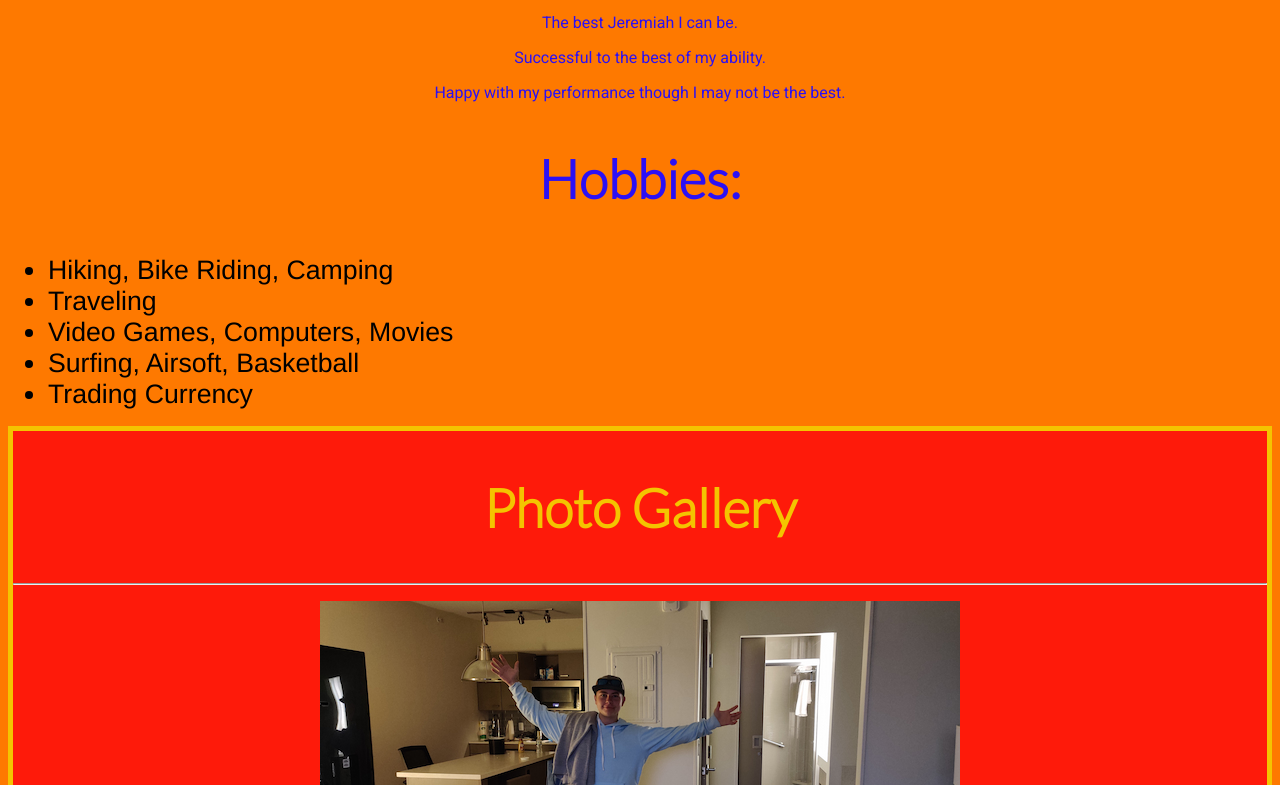
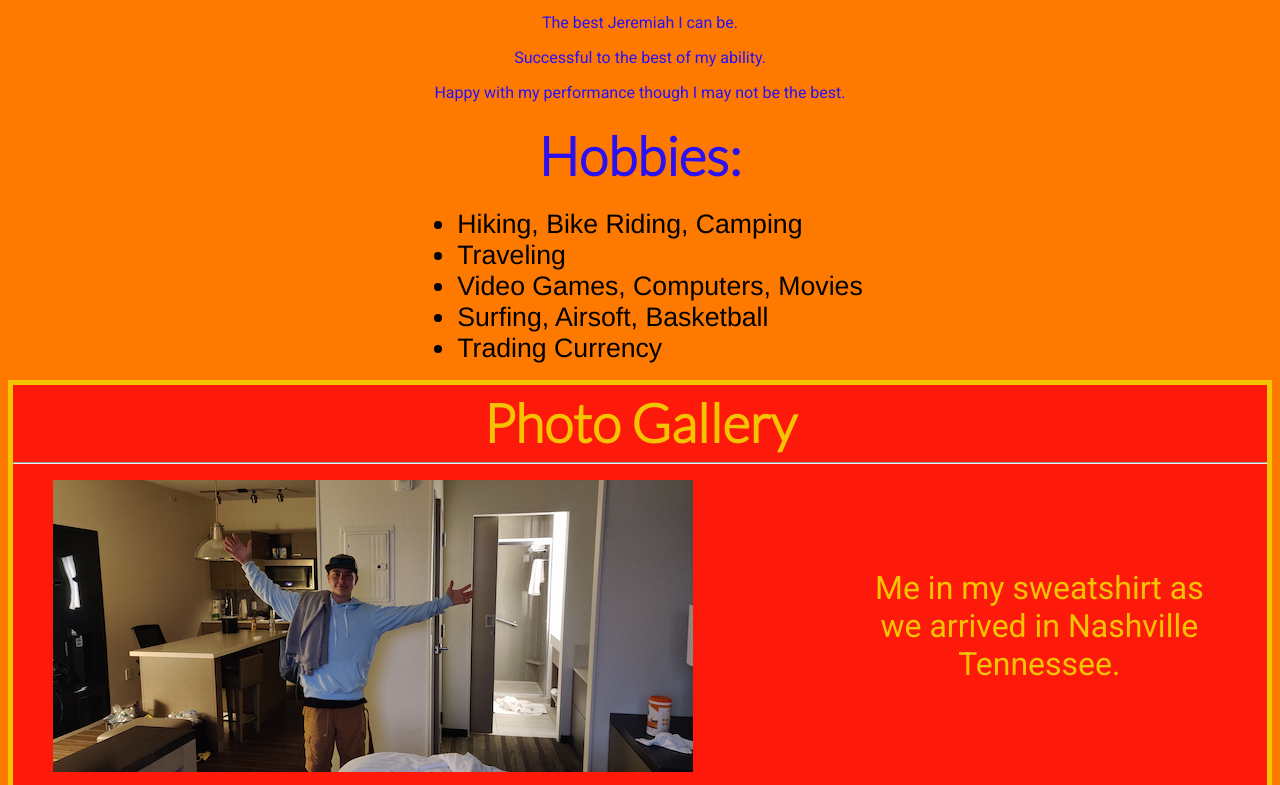
Before and after one commit to RVCC-IDMX/about-me-JeremiahC0510, a plain HTML site: page index.html in a window 1280 px wide. Shown: the part 850-1635 px from the top of the page. Drawn offline with Linux system fonts and the light colour scheme.

Commit message:
Make hobbies list centered and add media

```diff
--- a/css/style.css
+++ b/css/style.css
@@ -8,6 +8,9 @@ body{
         font-family: 'Lato', sans-serif;
         font-size: 40pt;
         text-align: center;
+}
+    h2{
+    margin: .1em;
 }
 header{
     text-align: center;
@@ -32,6 +35,11 @@ header{
 }
 
 /* Hobbies Section */
+#hobbies{
+    display: flex;
+    flex-direction: column;
+    align-items: center;
+}
 #hobbies ul li{
     color:black;
     font-family: Helvetica;
@@ -81,3 +89,17 @@ header{
     border: 4px outset black;
     font-family: "Grenze Gotisch";
 }
+
+@media screen and (min-width: 60em) {
+    figure{
+        display: grid;
+        grid-template-columns: 2fr 1fr;
+    }
+    figcaption{
+        display: flex;
+        justify-content: center;
+        align-items: center;
+        font-size: 2rem;
+        margin-left: 1rem;
+    }
+}
```
